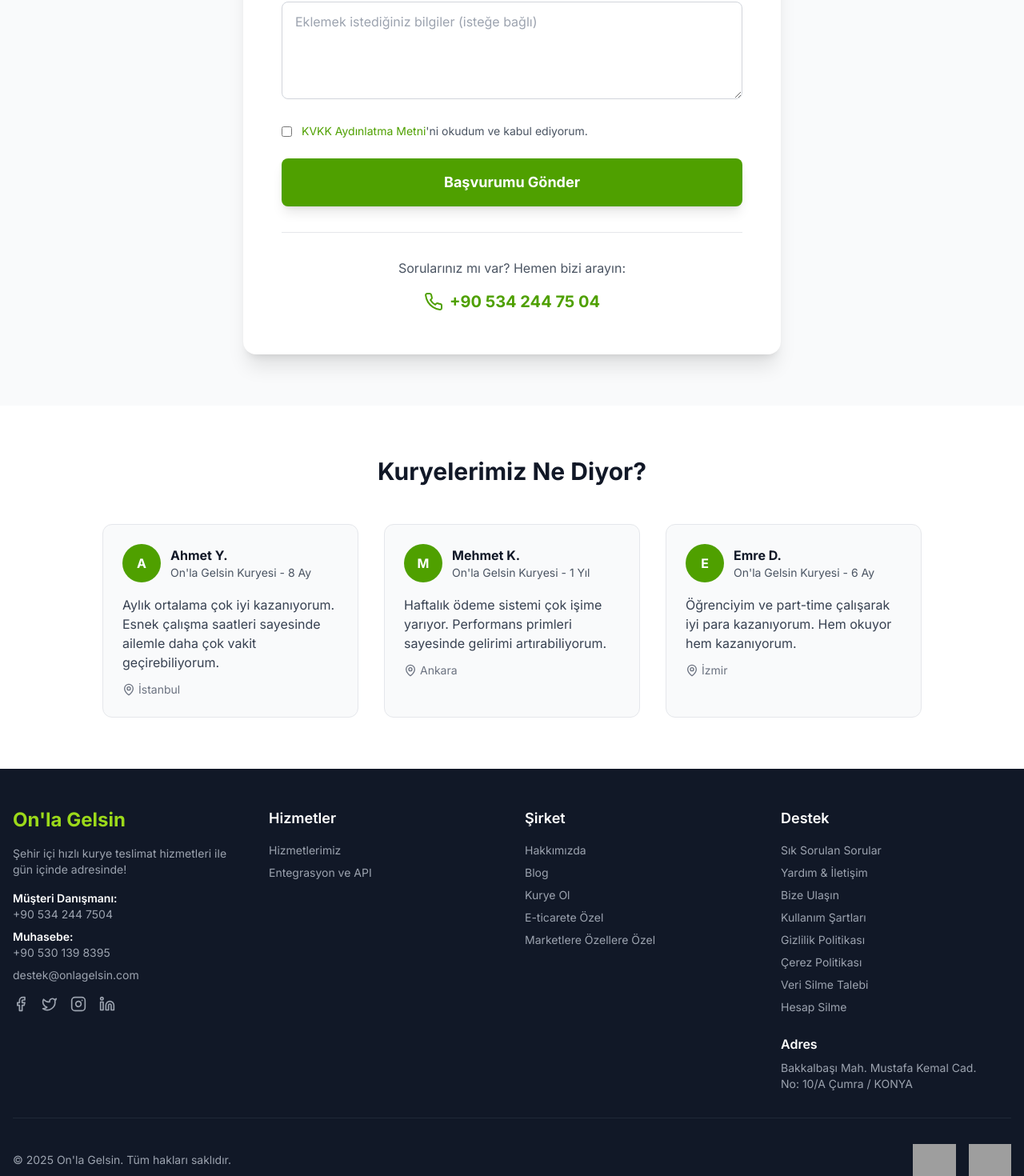
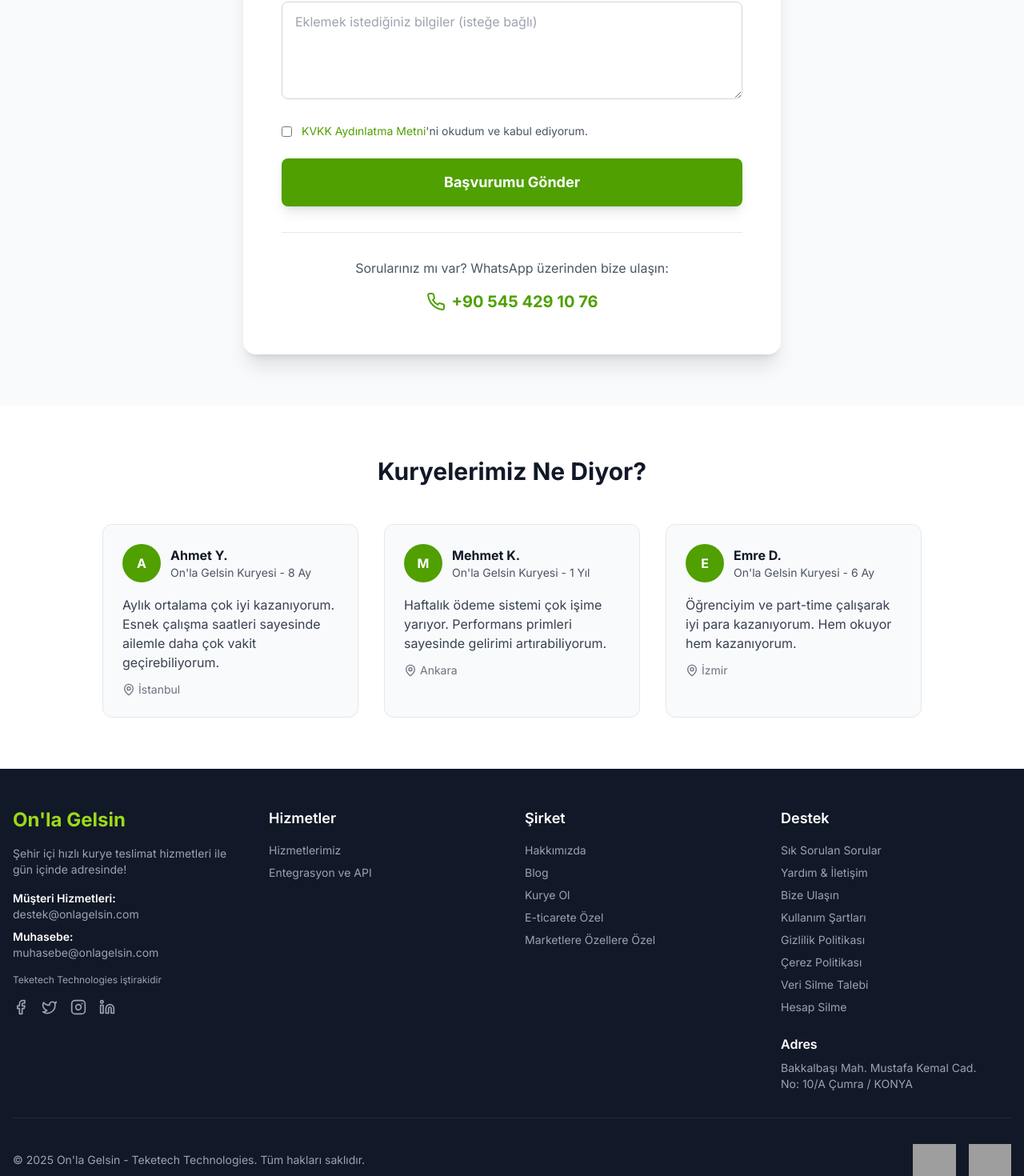
Before and after one commit to fthtk567-ctrl/onlog-website-, a Next.js app: page /kurye-ol in a window 1280 px wide. Shown: the part 3122-4592 px from the top of the page at 80% size. Built offline with nearby package versions, Linux system fonts and the light colour scheme; grey boxes are pictures that could not be loaded.

Commit message:
İletişim bilgileri güncellendi: WhatsApp hattı eklendi ve Teketech Technologies bilgisi eklendi

```diff
--- a/app/iletisim/page.tsx
+++ b/app/iletisim/page.tsx
@@ -36,14 +36,10 @@
                     <Phone className="w-6 h-6 text-primary-600" />
                   </div>
                   <div>
-                    <h3 className="font-semibold text-gray-900 mb-2">Telefon</h3>
-                    <p className="text-gray-600 text-sm mb-1">Müşteri Danışmanı:</p>
-                    <a href="tel:+905342447504" className="text-primary-600 hover:underline font-medium">
-                      +90 534 244 7504
-                    </a>
-                    <p className="text-gray-600 text-sm mt-2 mb-1">Muhasebe:</p>
-                    <a href="tel:+905301398395" className="text-primary-600 hover:underline font-medium">
-                      +90 530 139 8395
+                    <h3 className="font-semibold text-gray-900 mb-2">WhatsApp İletişim</h3>
+                    <p className="text-gray-600 text-sm mb-1">Müşteri Hizmetleri:</p>
+                    <a href="https://wa.me/905454291076" target="_blank" rel="noopener noreferrer" className="text-primary-600 hover:underline font-medium">
+                      +90 545 429 10 76
                     </a>
                   </div>
                 </div>
--- a/app/kurye-ol/page.tsx
+++ b/app/kurye-ol/page.tsx
@@ -355,14 +355,16 @@
 
               <div className="mt-8 pt-8 border-t border-gray-200 text-center">
                 <p className="text-gray-600 mb-4">
-                  Sorularınız mı var? Hemen bizi arayın:
+                  Sorularınız mı var? WhatsApp üzerinden bize ulaşın:
                 </p>
                 <a
-                  href="tel:+905342447504"
+                  href="https://wa.me/905454291076"
+                  target="_blank"
+                  rel="noopener noreferrer"
                   className="inline-flex items-center gap-2 text-primary-600 font-bold text-xl hover:text-primary-700"
                 >
                   <Phone className="w-6 h-6" />
-                  +90 534 244 75 04
+                  +90 545 429 10 76
                 </a>
               </div>
             </div>
--- a/app/page.tsx
+++ b/app/page.tsx
@@ -16,7 +16,7 @@
     image: 'https://onlagelsin.com/logo.svg',
     logo: 'https://onlagelsin.com/logo.svg',
     url: 'https://onlagelsin.com',
-    telephone: '+90-534-244-7504',
+    telephone: '+90-545-429-1076',
     email: 'destek@onlagelsin.com',
     priceRange: '$$',
     address: {
--- a/components/Footer.tsx
+++ b/components/Footer.tsx
@@ -16,21 +16,23 @@
             {/* Contact Info */}
             <div className="space-y-2 mb-4">
               <p className="text-gray-400 text-sm">
-                <span className="font-semibold text-white">Müşteri Danışmanı:</span><br />
-                <a href="tel:+905342447504" className="hover:text-primary-400 transition">
-                  +90 534 244 7504
+                <span className="font-semibold text-white">Müşteri Hizmetleri:</span><br />
+                <a href="mailto:destek@onlagelsin.com" className="hover:text-primary-400 transition">
+                  destek@onlagelsin.com
                 </a>
               </p>
               <p className="text-gray-400 text-sm">
                 <span className="font-semibold text-white">Muhasebe:</span><br />
-                <a href="tel:+905301398395" className="hover:text-primary-400 transition">
-                  +90 530 139 8395
+                <a href="mailto:muhasebe@onlagelsin.com" className="hover:text-primary-400 transition">
+                  muhasebe@onlagelsin.com
                 </a>
               </p>
-              <p className="text-gray-400 text-sm">
-                <a href="mailto:destek@onlagelsin.com" className="hover:text-primary-400 transition">
-                  destek@onlagelsin.com
-                </a>
+            </div>
+
+            {/* Company */}
+            <div className="mb-4">
+              <p className="text-gray-400 text-xs">
+                Teketech Technologies iştirakidir
               </p>
             </div>
 
@@ -160,7 +162,7 @@
         <div className="border-t border-gray-800 mt-8 pt-8">
           <div className="flex flex-col md:flex-row items-center justify-between">
             <p className="text-gray-400 text-sm mb-4 md:mb-0">
-              © 2025 On&apos;la Gelsin. Tüm hakları saklıdır.
+              © 2025 On&apos;la Gelsin - Teketech Technologies. Tüm hakları saklıdır.
             </p>
             <div className="flex space-x-4">
               <a
```
Also changed, not shown: 2 other files (tests, documents, lock files or other folders).
